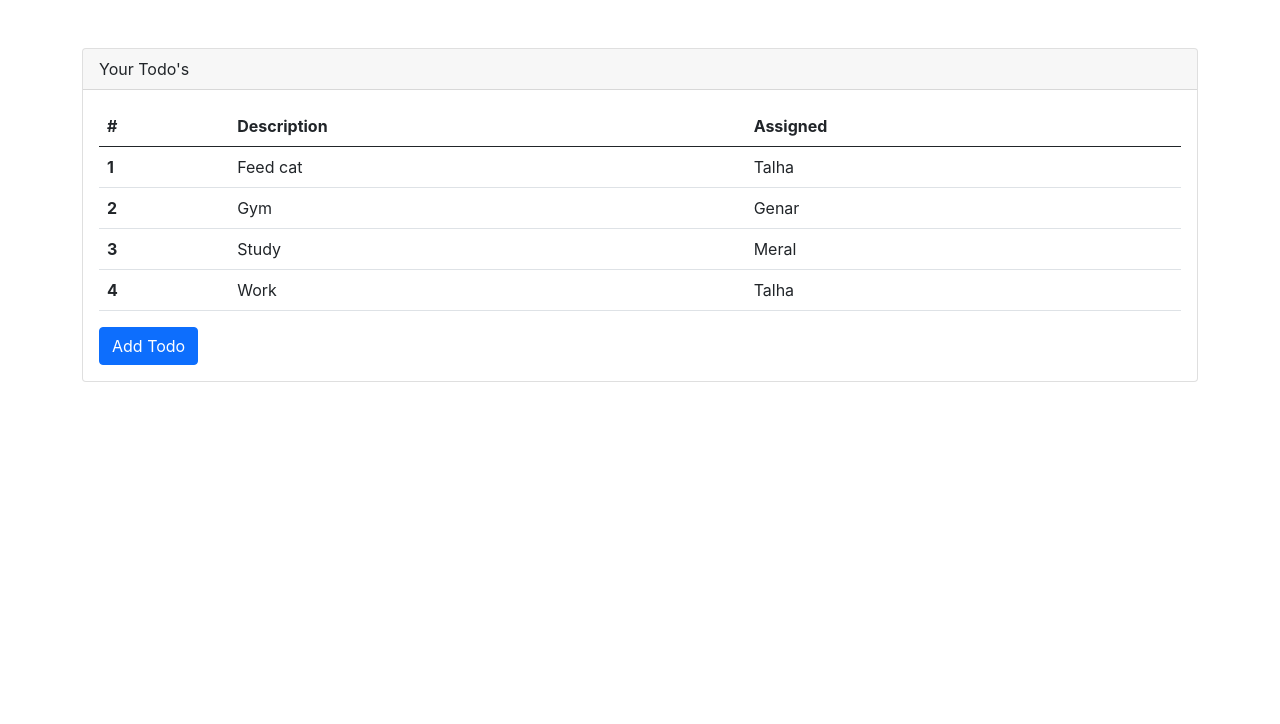
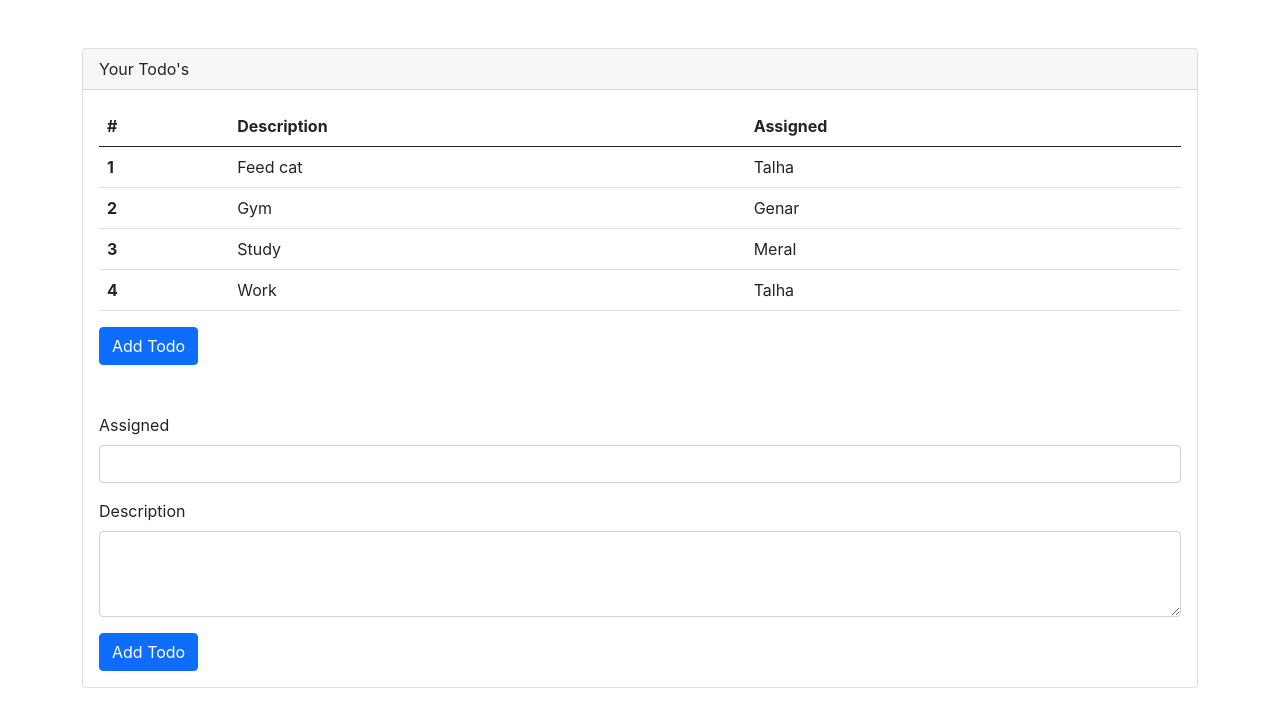
Before and after one commit to mtalhamrl/react-todo-app, a React (Create React App) app: page / in a window 1280 px wide. Shown: the top 724 px of the page. Built offline with nearby package versions, Linux system fonts and the light colour scheme.

Commit message:
newtodo form

```diff
--- a/src/App.js
+++ b/src/App.js
@@ -1,6 +1,7 @@
 import React, { useState } from "react";
 import "./App.css";
 import ToDoTable from "./components/ToDoTable";
+import NewTodoForm from "./components/NewTodoForm";
 function App() {
   const [toDos, setTodos] = useState([
     { rowNumber: 1, rowDescription: "Feed cat", rowAssigned: "Talha" },
@@ -9,12 +10,12 @@
     { rowNumber: 4, rowDescription: "Work", rowAssigned: "Talha" },
   ]);
 
-  const addTodo = () => {
+  const addTodo = (description, assigned) => {
     if (toDos.length > 0) {
       const newTodo = {
         rowNumber: toDos.length + 1,
-        rowDescription: "New Task",
-        rowAssigned: "New Person",
+        rowDescription: description,
+        rowAssigned: assigned,
       };
       setTodos((toDos) => [...toDos, newTodo]);
     }
@@ -29,6 +30,7 @@
           <button className="btn btn-primary" onClick={addTodo}>
             Add Todo
           </button>
+          <NewTodoForm addTodo={addTodo} />
         </div>
       </div>
     </div>
--- /dev/null
+++ b/src/components/NewTodoForm.js
@@ -0,0 +1,53 @@
+import React, { useState } from "react";
+
+function NewTodoForm(props) {
+  //   const descriptionChange = (event) => {
+  //     console.log(event.target.value);
+  //   };
+
+  //   const assignedChange = (event) => {
+  //     console.log(event.target.value);
+  //   };
+
+  const [description, setDescription] = useState("");
+  const [assigned, setAssigned] = useState("");
+
+  const submitTodo = () => {
+    if (description !== "" && assigned !== "") {
+      props.addTodo(description, assigned);
+      setAssigned("");
+      setDescription("");
+    }
+  };
+
+  return (
+    <div className="mt-5">
+      <form>
+        <div className="mb-3">
+          <label className="form-label">Assigned</label>
+          <input
+            type="text"
+            className="form-control"
+            onChange={(e) => setAssigned(e.target.value)}
+            value={assigned}
+            required
+          ></input>
+        </div>
+        <div className="mb-3">
+          <label className="form-label">Description</label>
+          <textarea
+            className="form-control"
+            rows={3}
+            onChange={(e) => setDescription(e.target.value)}
+            value={description}
+            required
+          ></textarea>
+        </div>
+        <button type="button" className="btn btn-primary" onClick={submitTodo}>
+          Add Todo
+        </button>
+      </form>
+    </div>
+  );
+}
+export default NewTodoForm;
```
